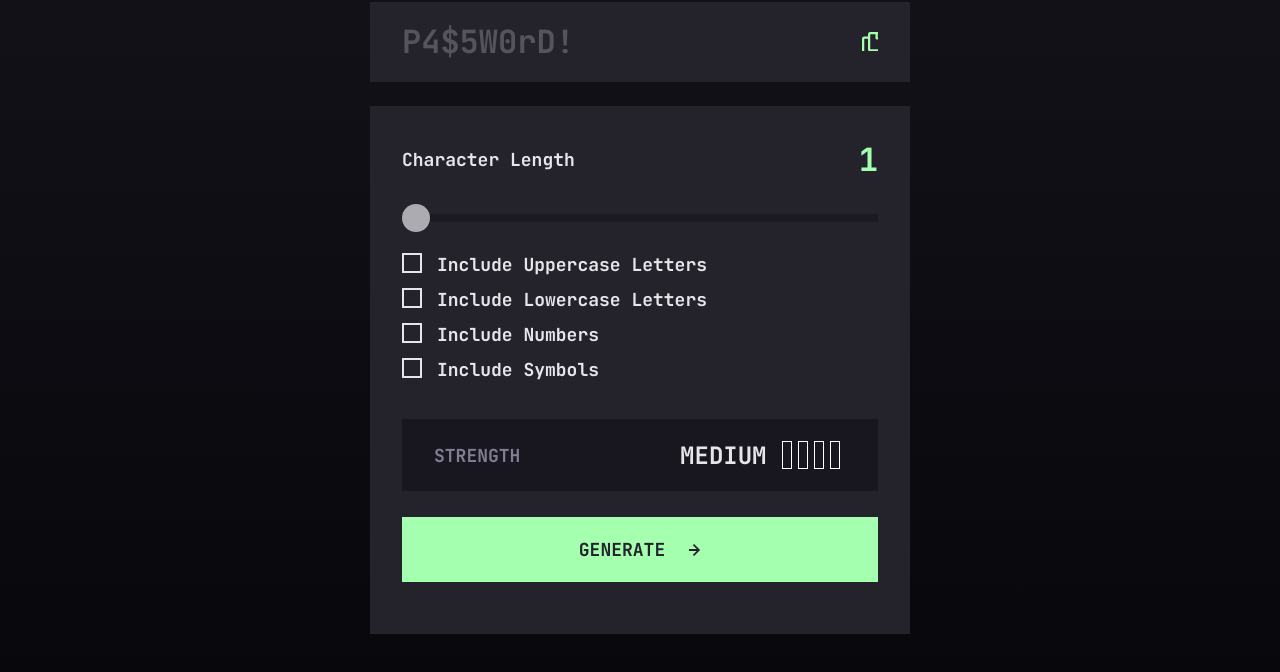
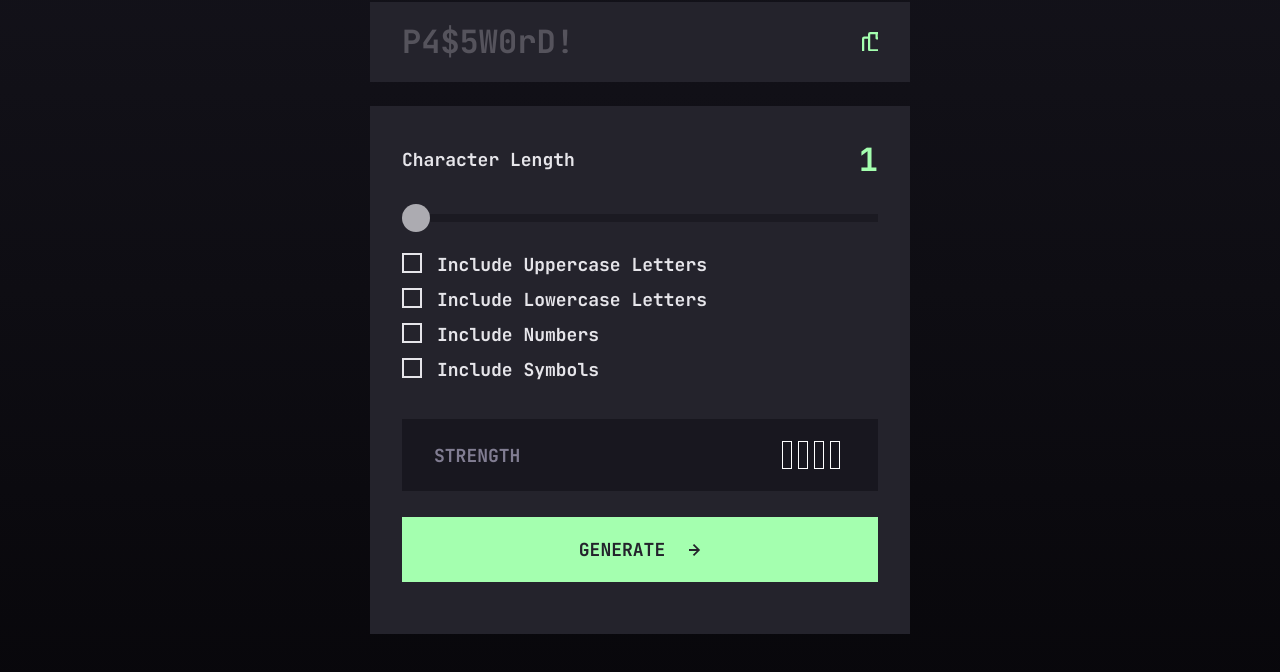
Before and after one commit to victoriamnx/Password-Generator, a plain HTML site: page index.html in a window 1280 px wide. Shown: the part 110-782 px from the top of the page. Drawn offline with Linux system fonts and the light colour scheme.

Commit message:
style adjustment

```diff
--- a/index.html
+++ b/index.html
@@ -84,7 +84,6 @@
         <div id="strength">
           STRENGTH
           <div id="stg">
-            MEDIUM
             <div class="bars">
               <div class="bar1"></div>
               <div class="bar2"></div>
```
